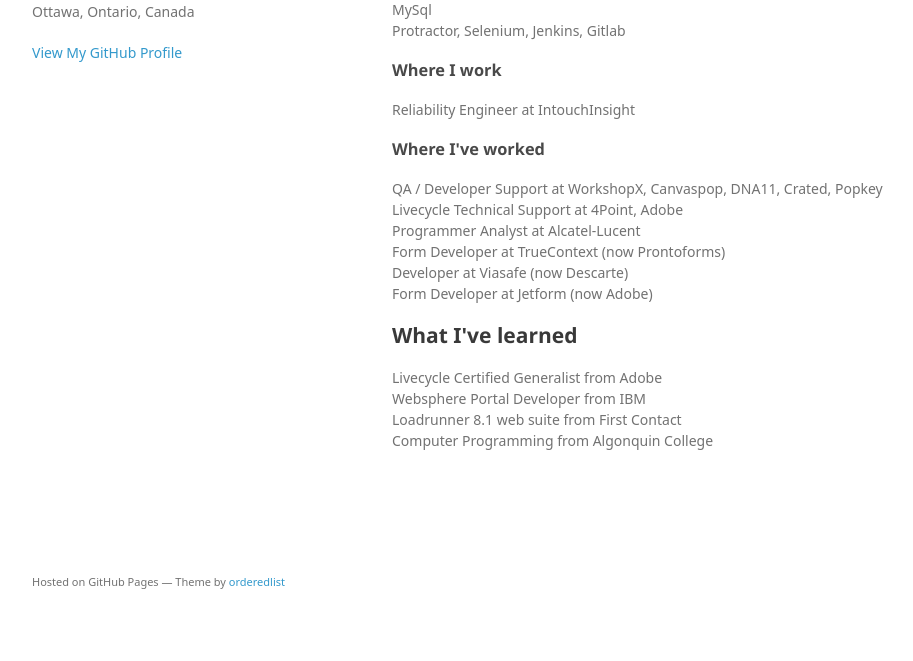
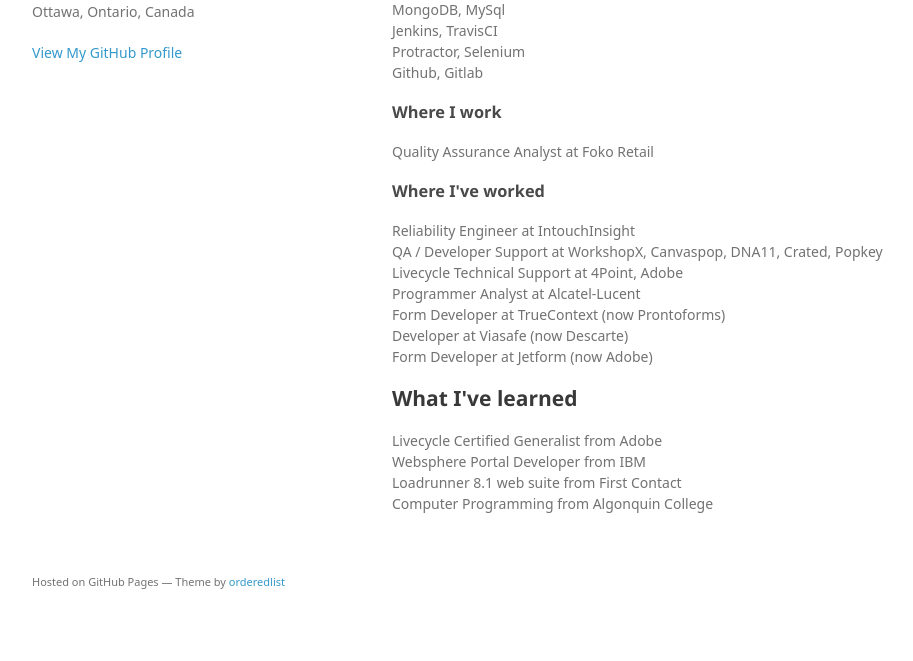
Before and after one commit to peterscottgibbons/peterscottgibbons.github.io, a plain HTML site: page index.html in a window 1280 px wide. Shown: the part 139-800 px from the top of the page, without its empty margins (178-1091 px from the left). Drawn offline with Linux system fonts and the light colour scheme; a web font is replaced by a local one.

Commit message:
Update index.html

```diff
--- a/index.html
+++ b/index.html
@@ -26,20 +26,23 @@
         <h3>
 <a id="what-i-use" class="anchor" href="#what-i-use" aria-hidden="true"><span aria-hidden="true" class="octicon octicon-link"></span></a>What I use</h3>
 
-<p>PHP, Laravel<br>
-JavaScript, Angular, CSS<br>
-MySql<br>
-Protractor, Selenium, Jenkins, Gitlab</p>
+<p>JavaScript, Angular, React, Ember<br>
+PHP, Laravel<br>
+MongoDB, MySql<br>
+Jenkins, TravisCI<br>
+Protractor, Selenium<br>
+Github, Gitlab</p>
 
 <h3>
 <a id="where-i-work" class="anchor" href="#where-i-work" aria-hidden="true"><span aria-hidden="true" class="octicon octicon-link"></span></a>Where I work</h3>
 
-<p>Reliability Engineer at IntouchInsight </p>
+<p>Quality Assurance Analyst at Foko Retail</p>
 
 <h3>
 <a id="where-ive-worked" class="anchor" href="#where-ive-worked" aria-hidden="true"><span aria-hidden="true" class="octicon octicon-link"></span></a>Where I've worked</h3>
 
-<p>QA / Developer Support at WorkshopX, Canvaspop, DNA11, Crated, Popkey<br>
+<p>Reliability Engineer at IntouchInsight<br>
+QA / Developer Support at WorkshopX, Canvaspop, DNA11, Crated, Popkey<br>
 Livecycle Technical Support at 4Point, Adobe<br>
 Programmer Analyst at Alcatel-Lucent<br>
 Form Developer at TrueContext (now Prontoforms)<br>
```
